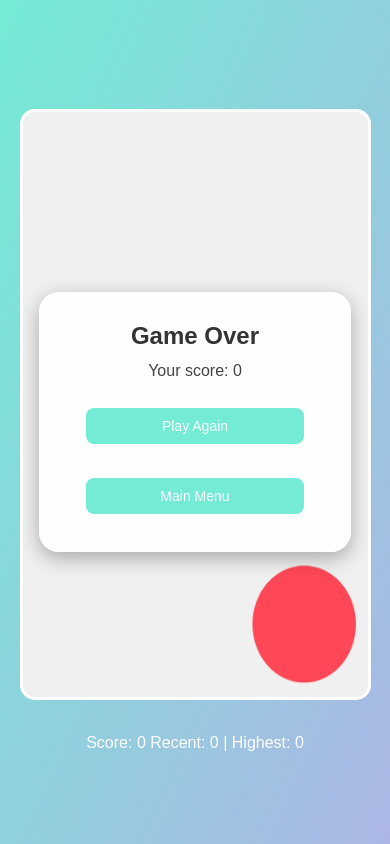
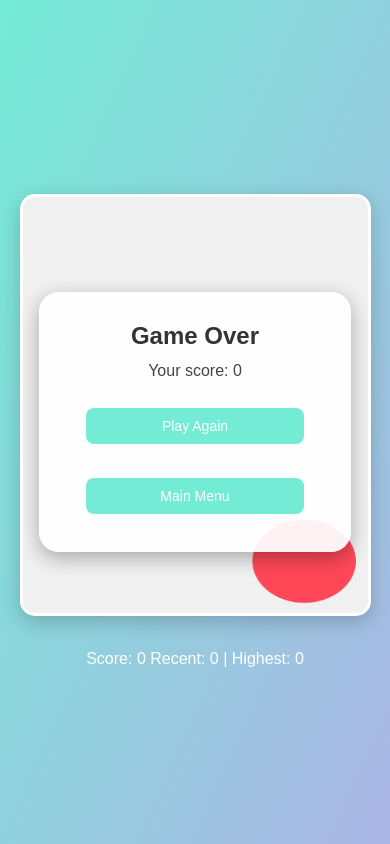
Before and after one commit to BOSSP11/Ball, a plain HTML site: page game.html in a window 390 px wide. Drawn offline with Linux system fonts and the light colour scheme.

Commit message:
Update game.css

```diff
--- a/game.css
+++ b/game.css
@@ -26,6 +26,7 @@ body {
   max-width: 400px;
   height: 70vh;
   max-height: 600px;
+  box-shadow: 0 6px 20px rgba(0, 0, 0, 0.2);
 }
 
 #scoreBoard {
@@ -112,3 +113,10 @@ button:focus {
     font-size: clamp(16px, 3.5vw, 20px);
   }
 }
+
+/* Fix canvas aspect ratio for mobile devices */
+@media (max-width: 600px) {
+  #gameCanvas {
+    height: 50vh; /* Ensure canvas height is more flexible on smaller screens */
+  }
+}
```
